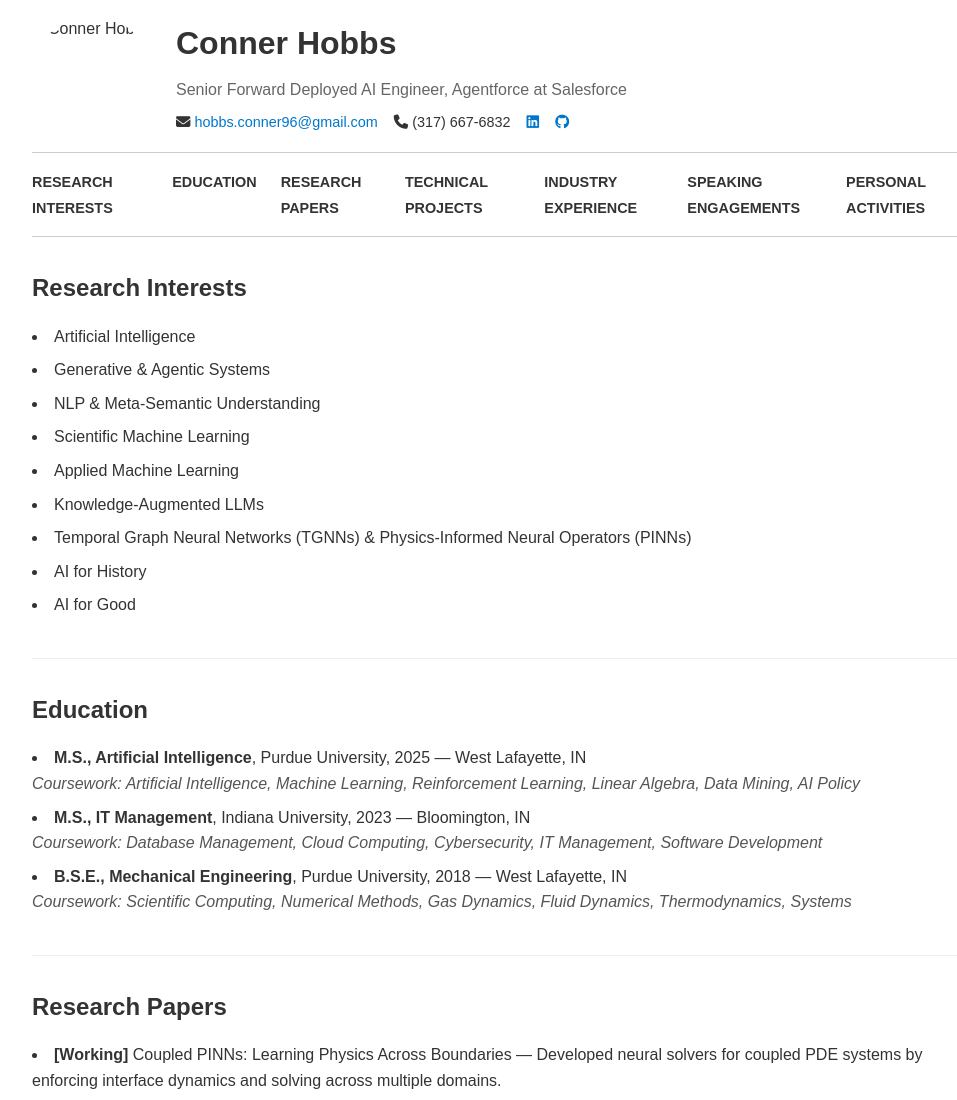
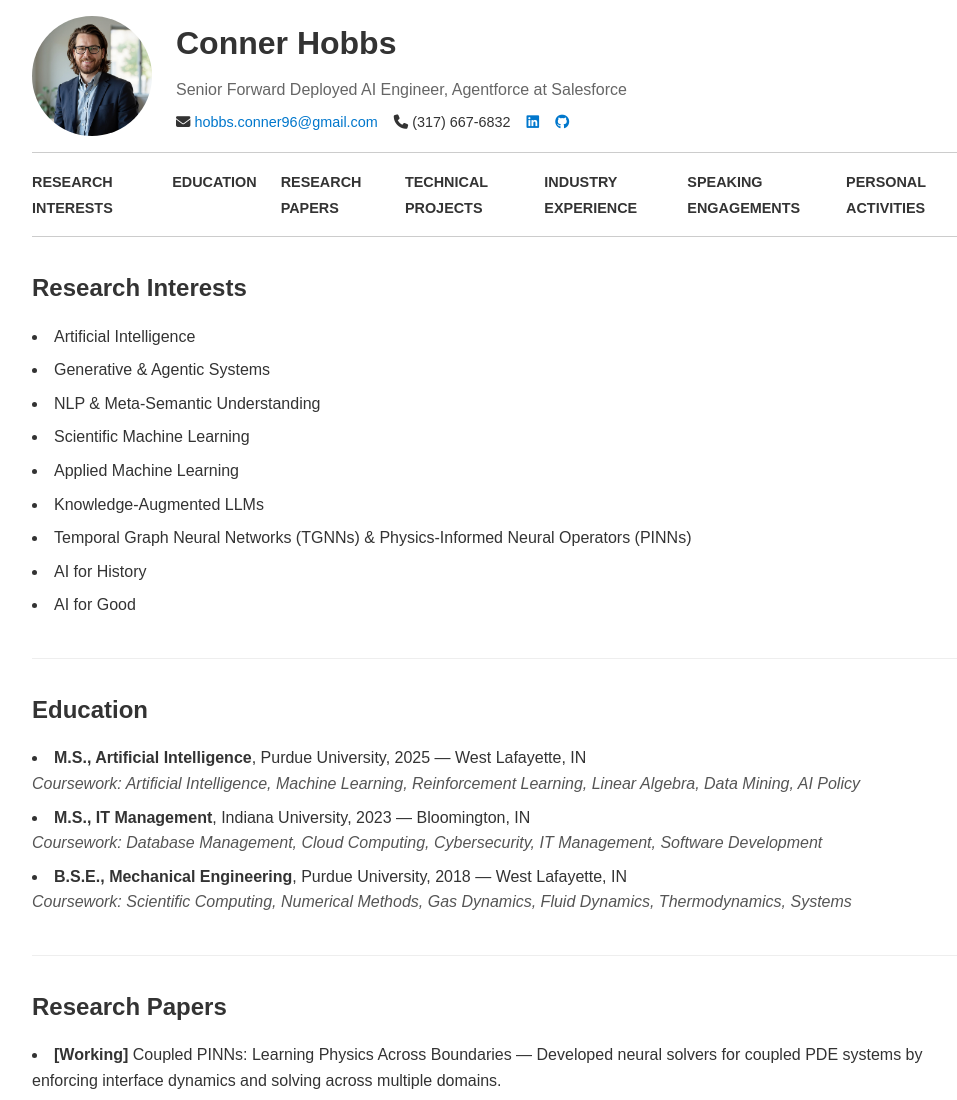
Before and after one commit to cmhobbs96/cmhobbs.github.io, a plain HTML site: page index.html in a window 1280 px wide. Shown: the top 1100 px of the page, without its empty margins (144-1101 px from the left). Drawn offline with Linux system fonts and the light colour scheme; a small style sheet from the web is missing.

Commit message:
Profile Img Bug

```diff
--- a/index.html
+++ b/index.html
@@ -12,7 +12,7 @@
 <body>
   <div class="wrapper">
     <header>
-      <img class="profile-pic" src="profile.jpg" alt="Conner Hobbs">
+      <img class="profile-pic" src="profile.jpeg" alt="Conner Hobbs">
       <div class="header-info">
         <h1>Conner Hobbs</h1>
         <div class="title">Senior Forward Deployed AI Engineer, Agentforce at Salesforce</div>
```
